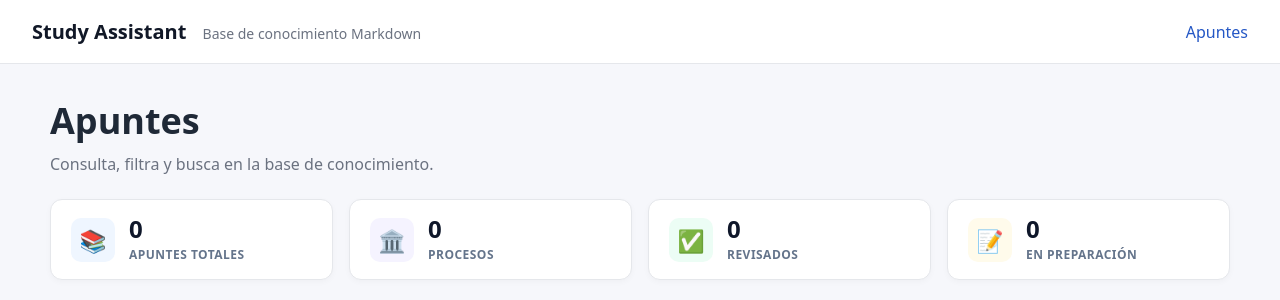
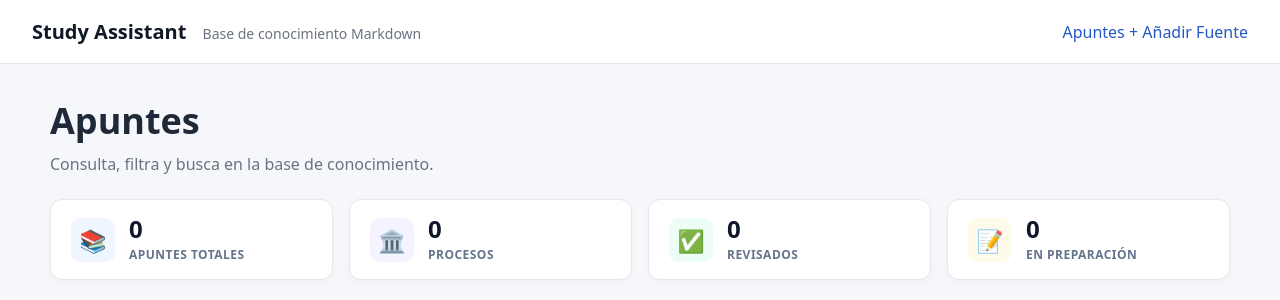
Before and after one commit to carmenales/preparaopos, a PHP site: page / in a window 1280 px wide. Shown: the top 300 px of the page. Run offline with PHP 8.4, Linux system fonts and the light colour scheme.

Commit message:
feat(studyassistant): include ingest header for adding knowledge sources in study assistant app

```diff
--- a/apps/studyassistant/includes/header.php
+++ b/apps/studyassistant/includes/header.php
@@ -63,8 +63,9 @@ $currentTitle = $pageTitle ?? 'Study Assistant';
         <a class="brand" href="index.php">Study Assistant</a>
         <span class="subtitle">Base de conocimiento Markdown</span>
     </div>
-    <nav>
-        <a href="index.php">Apuntes</a>
+    <nav class="topbar-nav">
+        <a href="index.php" class="<?php echo ($currentPage ?? '') === 'index' ? 'active' : ''; ?>">Apuntes</a>
+        <a href="ingest.php" class="nav-ingest-btn <?php echo ($currentPage ?? '') === 'ingest' ? 'active' : ''; ?>">+ Añadir Fuente</a>
     </nav>
 </header>
 <main class="container">
```
